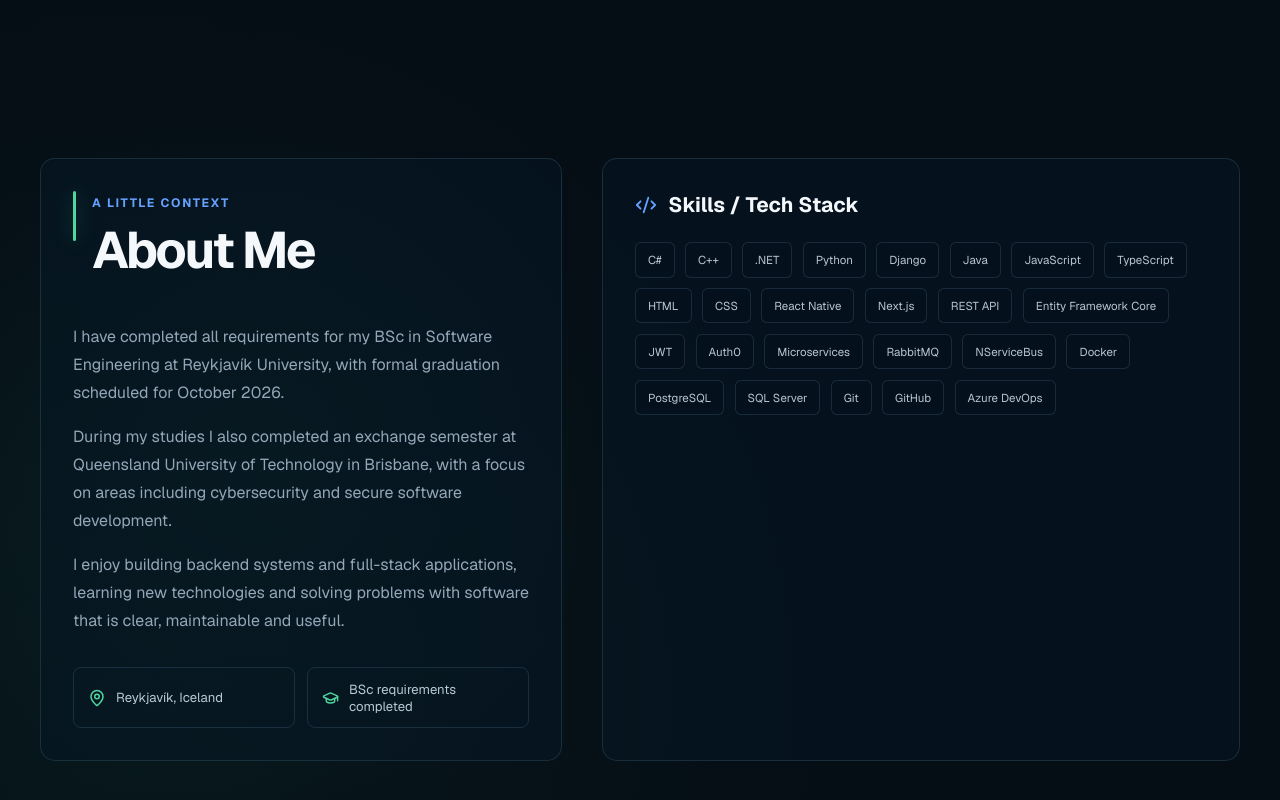
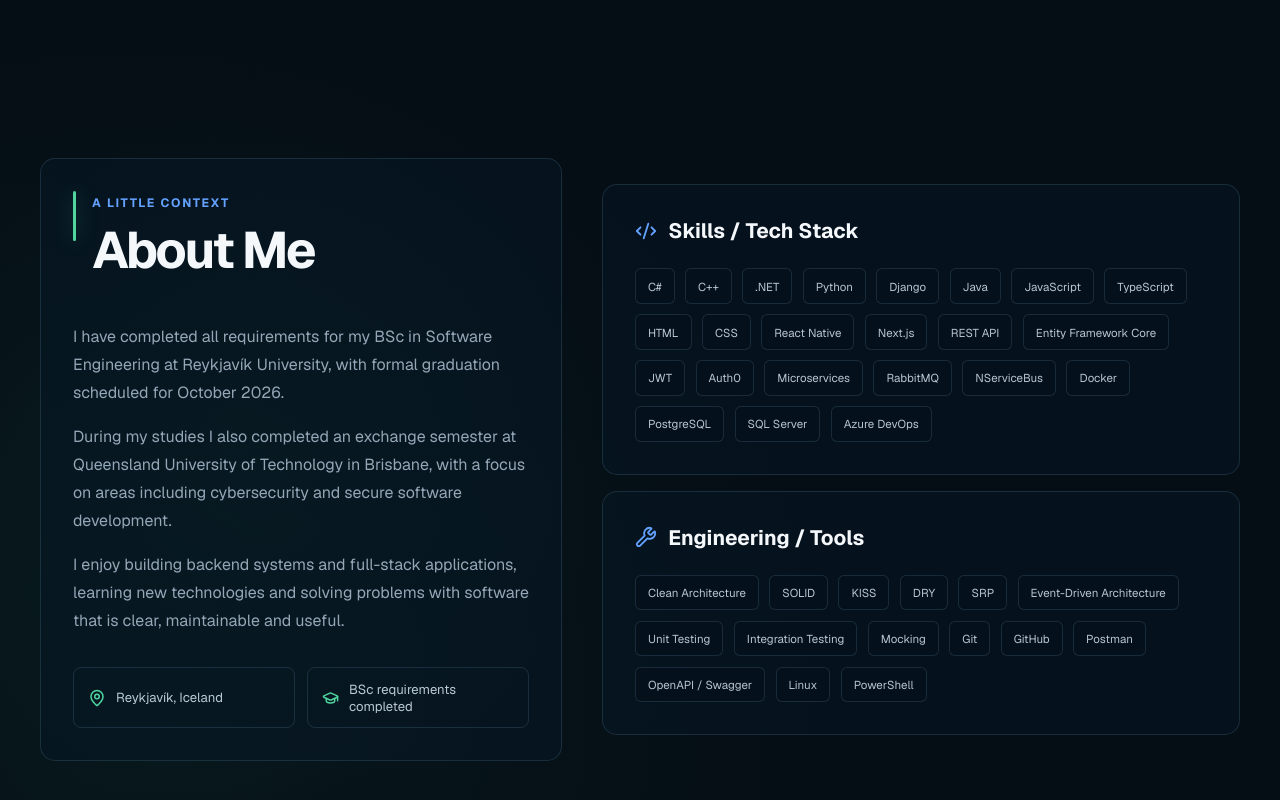
Before and after one commit to Benjarag/benjarag-dev, a Next.js app: page /en in a window 1280 px wide. Shown: the part 1749-2549 px from the top of the page. Built offline with nearby package versions, Linux system fonts and the light colour scheme.

Commit message:
skipta skills boxi í tvennt og koma með eitthvað annað fyrir neðan

```diff
--- a/app/globals.css
+++ b/app/globals.css
@@ -612,14 +612,26 @@ a {
 
 .about-card,
 .skills-card {
-  height: 100%;
-
   padding: 2rem;
 
   border: 1px solid var(--border);
   border-radius: 15px;
 
   background: rgba(8, 24, 36, 0.62);
+}
+
+.about-card {
+  height: 100%;
+}
+
+.skills-stack {
+  height: 100%;
+
+  display: flex;
+  flex-direction: column;
+  justify-content: center;
+
+  gap: 1rem;
 }
 
 .about-card p {
--- /dev/null
+++ b/components/sections/Skills/SkillCard.tsx
@@ -0,0 +1,26 @@
+import type { LucideIcon } from "lucide-react";
+
+type SkillCardProps = {
+  title: string;
+  items: readonly string[];
+  icon: LucideIcon;
+};
+
+export default function SkillCard({ title, items, icon: Icon }: SkillCardProps) {
+  return (
+    <div className="skills-card">
+      <div className="card-heading">
+        <Icon size={22} aria-hidden="true" />
+        <h3>{title}</h3>
+      </div>
+
+      <div className="skills-grid">
+        {items.map((item) => (
+          <span key={item} className="skill-pill">
+            {item}
+          </span>
+        ))}
+      </div>
+    </div>
+  );
+}
--- a/components/sections/Skills/Skills.tsx
+++ b/components/sections/Skills/Skills.tsx
@@ -1,6 +1,7 @@
-import { Code2 } from "lucide-react";
+import { Code2, Wrench } from "lucide-react";
 
-import { skills } from "@/data/skills";
+import SkillCard from "@/components/sections/Skills/SkillCard";
+import { engineeringTools, technicalSkills } from "@/data/skills";
 import type { Dictionary } from "@/i18n/types";
 
 type SkillsProps = {
@@ -9,19 +10,17 @@ type SkillsProps = {
 
 export default function Skills({ content }: SkillsProps) {
   return (
-    <div id="skills" className="skills-card">
-      <div className="card-heading">
-        <Code2 size={22} />
-        <h3>{content.title}</h3>
-      </div>
-
-      <div className="skills-grid">
-        {skills.map((skill) => (
-          <span key={skill} className="skill-pill">
-            {skill}
-          </span>
-        ))}
-      </div>
+    <div id="skills" className="skills-stack">
+      <SkillCard
+        title={content.technologyTitle}
+        items={technicalSkills}
+        icon={Code2}
+      />
+      <SkillCard
+        title={content.engineeringTitle}
+        items={engineeringTools}
+        icon={Wrench}
+      />
     </div>
   );
 }
--- a/data/skills.ts
+++ b/data/skills.ts
@@ -1,4 +1,4 @@
-export const skills = [
+export const technicalSkills = [
   "C#",
   "C++",
   ".NET",
@@ -21,7 +21,23 @@ export const skills = [
   "Docker",
   "PostgreSQL",
   "SQL Server",
+  "Azure DevOps",
+] as const;
+
+export const engineeringTools = [
+  "Clean Architecture",
+  "SOLID",
+  "KISS",
+  "DRY",
+  "SRP",
+  "Event-Driven Architecture",
+  "Unit Testing",
+  "Integration Testing",
+  "Mocking",
   "Git",
   "GitHub",
-  "Azure DevOps",
-];
+  "Postman",
+  "OpenAPI / Swagger",
+  "Linux",
+  "PowerShell",
+] as const;
--- a/i18n/en.ts
+++ b/i18n/en.ts
@@ -117,7 +117,8 @@ export const en = {
     education: "BSc requirements completed",
   },
   skills: {
-    title: "Skills / Tech Stack",
+    technologyTitle: "Skills / Tech Stack",
+    engineeringTitle: "Engineering / Tools",
   },
   contact: {
     eyebrow: "What's next?",
--- a/i18n/is.ts
+++ b/i18n/is.ts
@@ -117,7 +117,8 @@ export const is = {
     education: "Námskröfum til BSc-gráðu lokið",
   },
   skills: {
-    title: "Færni / Tæknistakkur",
+    technologyTitle: "Færni / Tæknistakkur",
+    engineeringTitle: "Aðferðir / Verkfæri",
   },
   contact: {
     eyebrow: "Hvað er næst?",
--- a/i18n/types.ts
+++ b/i18n/types.ts
@@ -67,7 +67,8 @@ export type Dictionary = {
     education: string;
   };
   skills: {
-    title: string;
+    technologyTitle: string;
+    engineeringTitle: string;
   };
   contact: {
     eyebrow: string;
```
